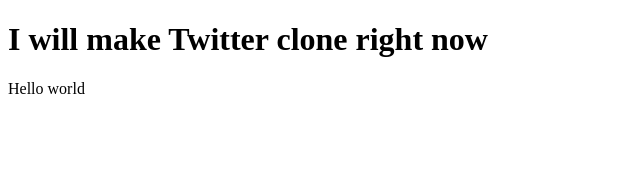
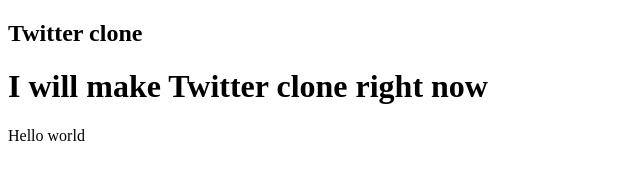
Before and after one commit to AbhirupDey12/Twitter, a website: page index.html in a window 1280 px wide. Shown: the whole page, without its empty margins (0-640 px from the left). Drawn offline with Linux system fonts and the light colour scheme.

Commit message:
twitter clone

```diff
--- a/index.html
+++ b/index.html
@@ -7,6 +7,7 @@
     <title>Twitter Clone</title>
 </head>
 <body>
+    <h2>Twitter clone</h2>
     <h1>I will make Twitter clone right now</h1>
     <p>Hello world</p>
 </body>
```
